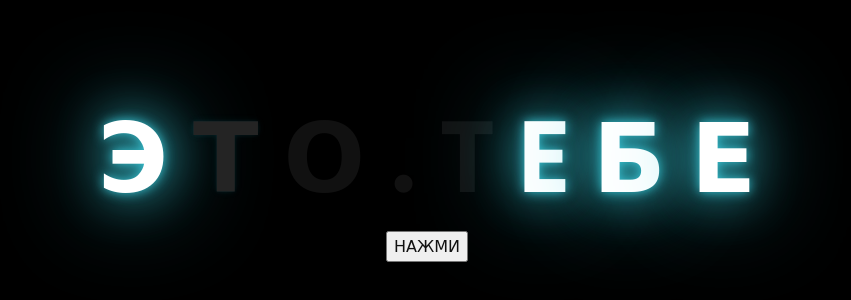
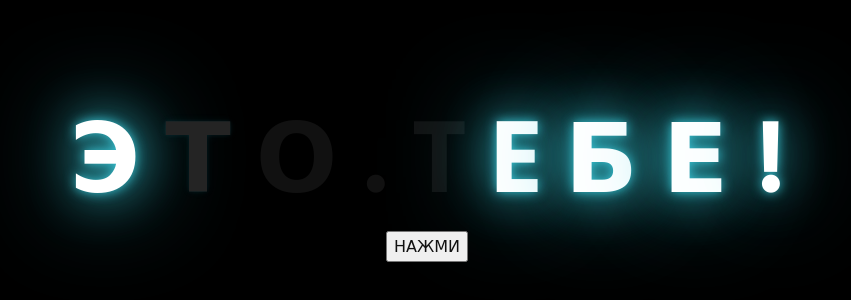
Before and after one commit to zervila/milankaaa, a plain HTML site: page index.html in a window 1280 px wide. Shown: the part 234-534 px from the top of the page, without its empty margins (221-1072 px from the left). Drawn offline with Linux system fonts and the light colour scheme.

Commit message:
index.html

```diff
--- a/index.html
+++ b/index.html
@@ -19,7 +19,7 @@
         <span>E</span>
         <span>Б</span>
         <span>Е</span>
-        <span></span>
+        <span>!</span>
         <span></span>
         <span></span>
         <span></span>
```
